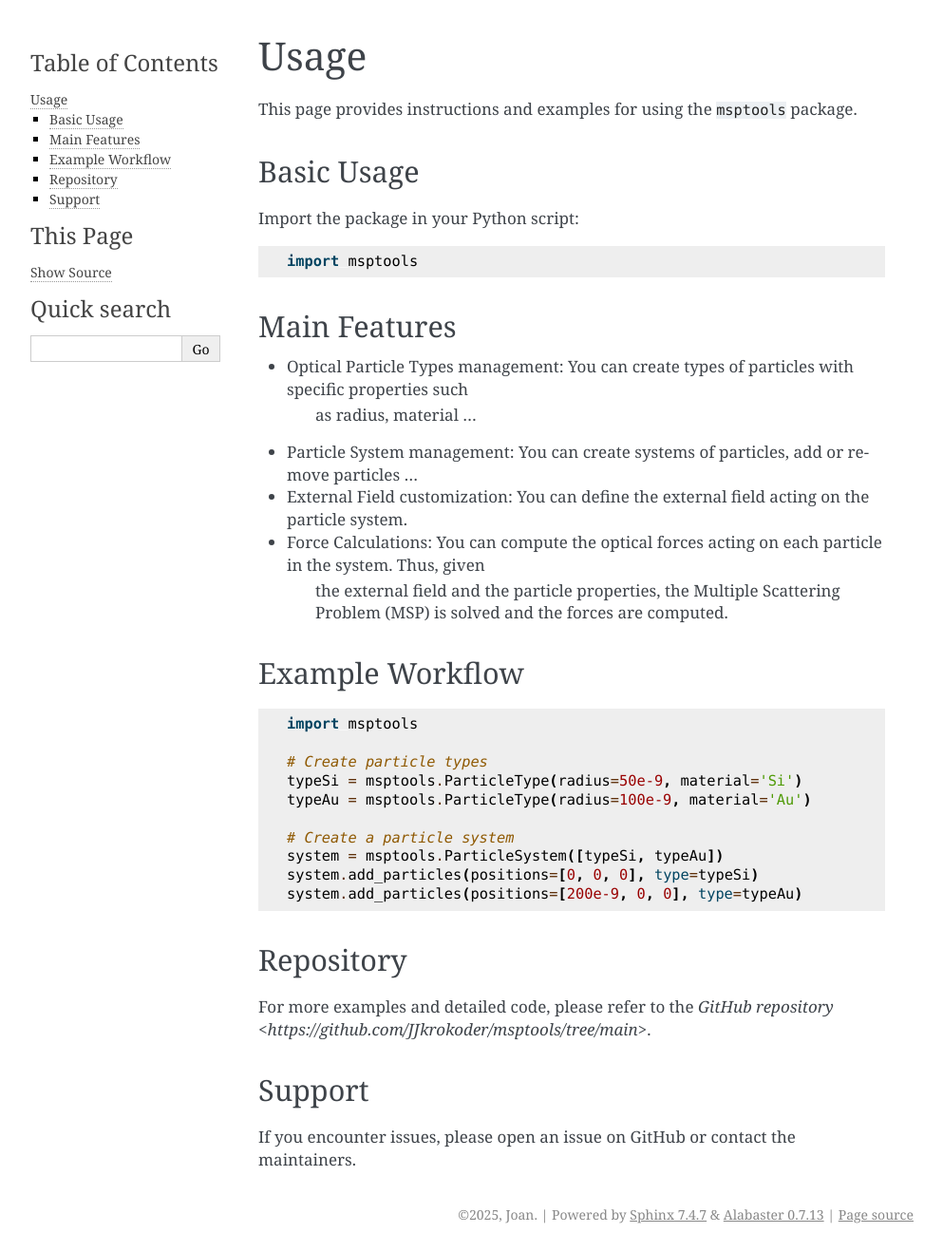
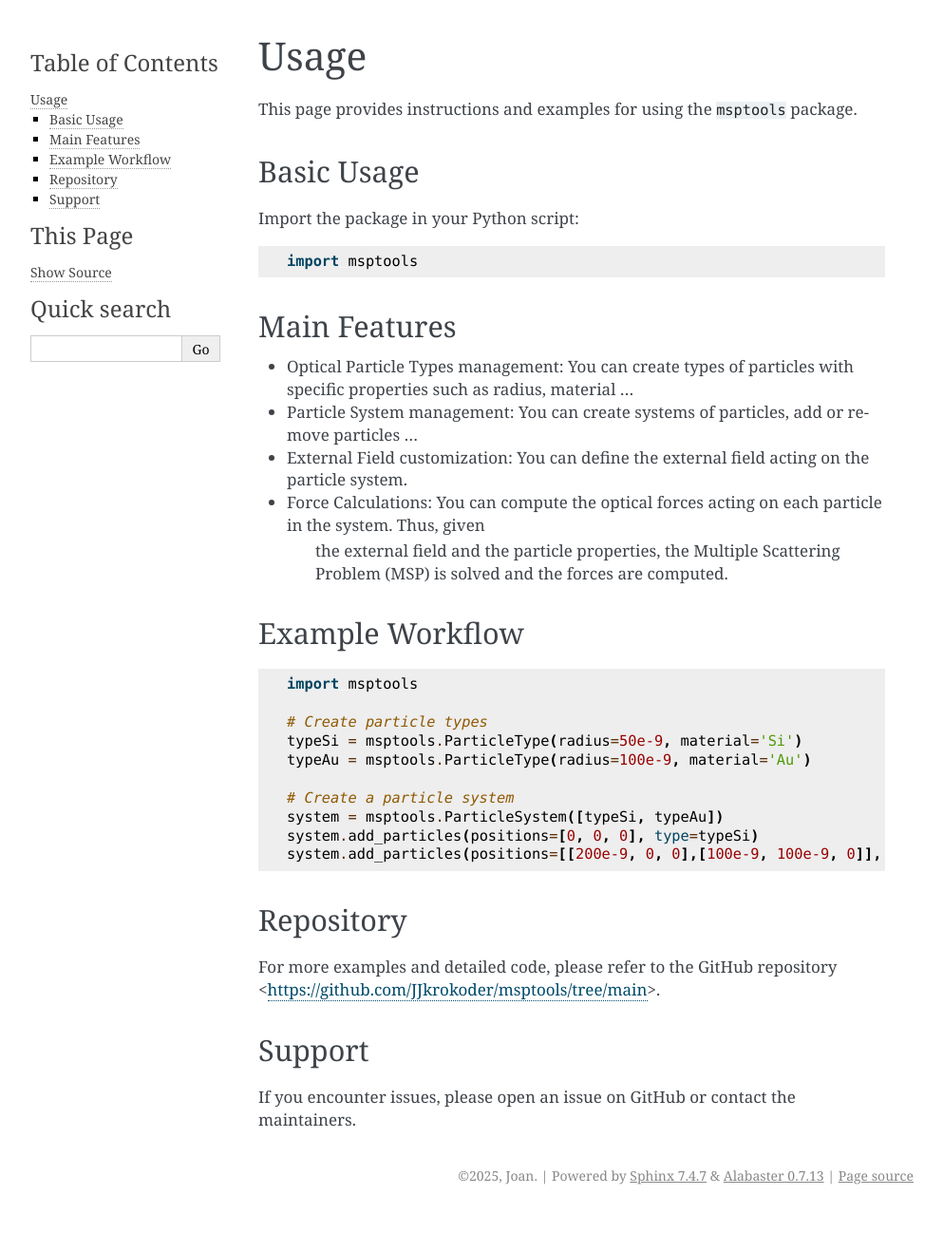
Before and after one commit to JJkrokoder/msptools, a Sphinx documentation site: the page built from docs/source/usage.rst, in a window 1280 px wide. Shown: the whole page at 95% size, without its empty margins (148-1141 px from the left). Built offline with Sphinx 7.4.7, drawn with Linux system fonts in a browser that asks for light colours; pages that are not in the unit, such as notebooks, are missing from menus; after the commit the page ends 1277 px from its top, so only the background shows below that.

```diff
--- a/docs/source/usage.rst
+++ b/docs/source/usage.rst
@@ -16,8 +16,7 @@ Import the package in your Python script:
 Main Features
 =============
 
-- Optical Particle Types management: You can create types of particles with specific properties such
-    as radius, material ...
+- Optical Particle Types management: You can create types of particles with specific properties such as radius, material ...
 - Particle System management: You can create systems of particles, add or remove particles ...
 - External Field customization: You can define the external field acting on the particle system.
 - Force Calculations: You can compute the optical forces acting on each particle in the system. Thus, given
@@ -38,12 +37,13 @@ Example Workflow
     # Create a particle system
     system = msptools.ParticleSystem([typeSi, typeAu])
     system.add_particles(positions=[0, 0, 0], type=typeSi)
-    system.add_particles(positions=[200e-9, 0, 0], type=typeAu)
+    system.add_particles(positions=[[200e-9, 0, 0],[100e-9, 100e-9, 0]], type=typeAu)
+
 
 Repository
 =============
 
-For more examples and detailed code, please refer to the `GitHub repository <https://github.com/JJkrokoder/msptools/tree/main>`.
+For more examples and detailed code, please refer to the GitHub repository <https://github.com/JJkrokoder/msptools/tree/main>.
 
 Support
 =======
```
